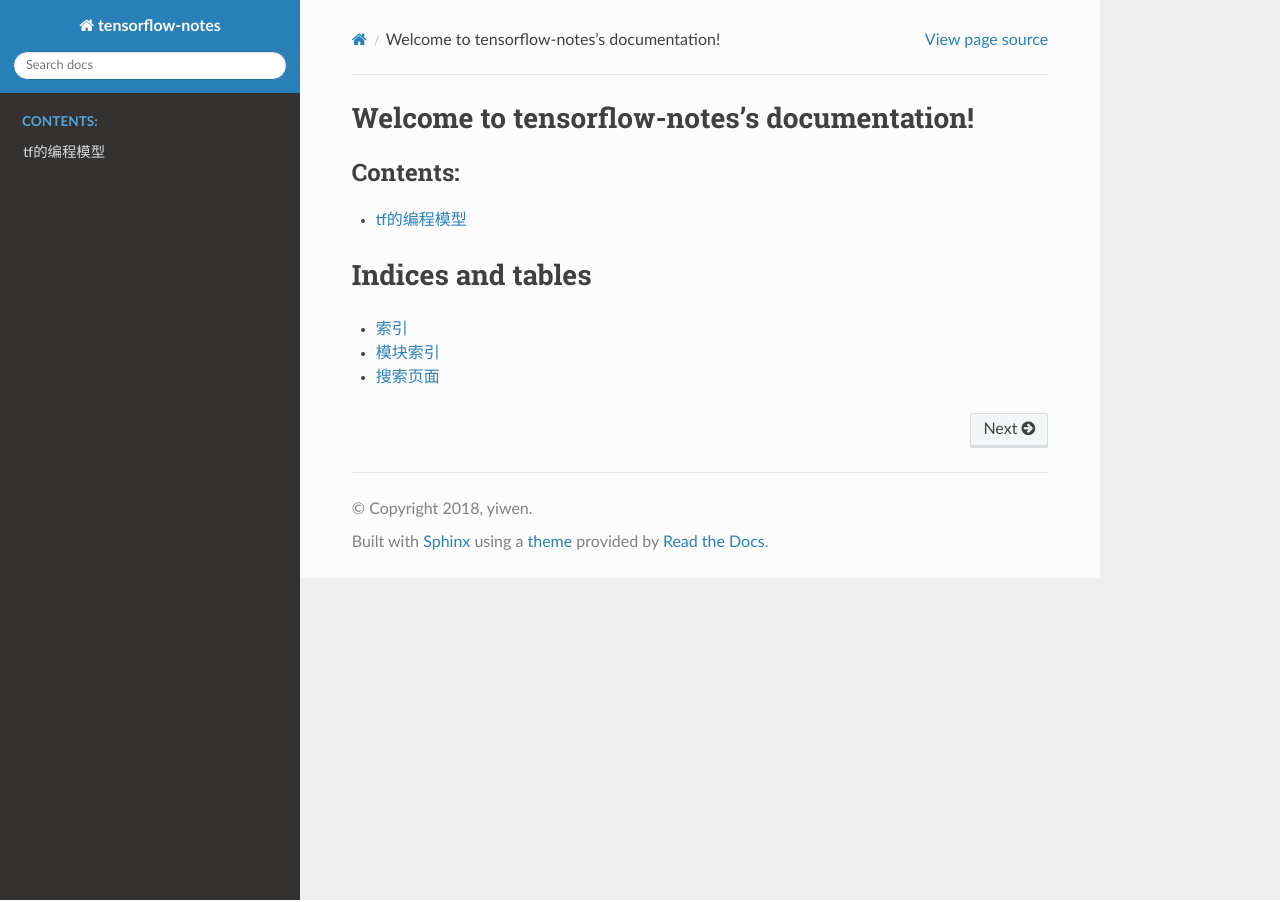
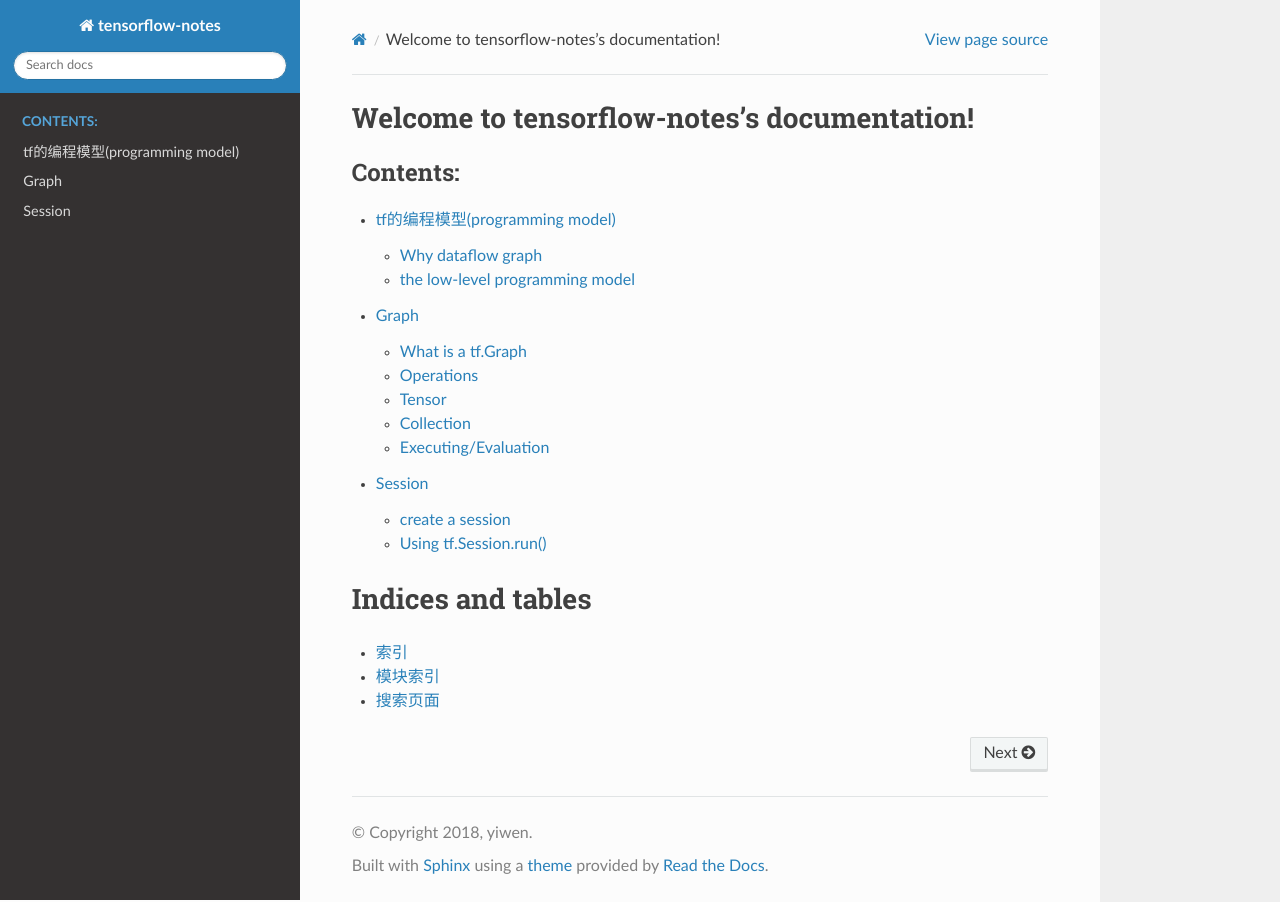
Before and after one commit to yiwenliu/tensorflow-notes, a Sphinx documentation site: the page built from source/index.rst, in a window 1280 px wide. Built offline with Sphinx 7.4.7 and the Read the Docs theme 2.0.0, drawn with Linux system fonts in a browser that asks for light colours; some of the changed lines change nothing that is shown.

Commit message:
20180110

```diff
--- a/source/basic.rst
+++ /dev/null
@@ -1,5 +0,0 @@
-tf的编程模型
-============
-模型有两层：
-1. Graph level
-2. Session and evaluation level
--- /dev/null
+++ b/source/graph_session.rst
@@ -0,0 +1,108 @@
+Graph
+========
+
+What is a tf.Graph
+------------------------
+TensorFlow provides **a default graph** that is an implicit argument(隐式参数) to all API functions in the same context.
+
+tf.Graph包含两个相关联的信息：
+
+1. Graph structure
+^^^^^^^^^^^^^^^^^^^^
+
+2. Graph collections
+^^^^^^^^^^^^^^^^^^^^^^^^^^^^^^^^^^^^^^^^
+其实就是一个dict，associate a list of objects with a key，这里的object可能指的就是node/operation。
+
+collections的意义：Because disconnected parts of a TensorFlow program might want to create **variables**, it is sometimes useful to have a single way to access all of them
+
+例如，tf.Variable()这个API就实现了上述两个信息：
+
+1. Executing v = tf.Variable(0) adds to the graph a tf.Operation that will store a writeable tensor value that persists between tf.Session.run calls.
+
+2. when you create a tf.Variable, it is added by default to collections representing "global variables" and "trainable variables".
+
+Operations
+------------
+input
+^^^^^^
+tensor OR `Tensor-like objects <https://www.tensorflow.org/programmers_guide/graphs#tensor-like_objects>`_
+
+output
+^^^^^^^
+
+graph context
+^^^^^^^^^^^^^^^
+1. default graph
+
+TensorFlow provides a "default graph" that is implicitly passed to all API functions in the same context.
+
+2. 多graph时设置graph context
+
+`programming with multiple graphs <https://www.tensorflow.org/programmers_guide/graphs#programming_with_multiple_graphs>`_
+
+name
+^^^^^
+1. 意义
+
+tf.Graph中的operation以及其返回的tensor都要有唯一的名字。
+
+和collection不同，name和Operations是一一对应的关系。
+
+2. 定义
+
+TensorFlow automatically chooses a unique name for each operation in your graph（默认name）。
+但是，有两种方式 `<https://www.tensorflow.org/programmers_guide/graphs#naming_operations>`_ 可以改变这个默认的name。
+
+3.命名规则
+
+`programming guid <https://www.tensorflow.org/programmers_guide/graphs#naming_operations>`_
+
+running device
+^^^^^^^^^^^^^^^^
+1. 默认的设备
+
+对于一个operation而言，tf会默认让其运行在某个设备上，即使是一台仅仅有一个GPU的机器，仍能把这个operation的计算置于CPU或者GPU。
+
+2. 制定运行的设备
+一个设备的specification如下：
+
+/job:<JOB_NAME>/task:<TASK_INDEX>/device:<DEVICE_TYPE>:<DEVICE_INDEX>
+
+其中，device:<DEVICE_TYPE>:<DEVICE_INDEX>好理解，那么，前半部分是什么意思？`distributed tensorflow <https://www.tensorflow.org/deploy/distributed>`_
+
+Tensor
+--------
+
+Collection
+-----------
+
+Executing/Evaluation
+----------------------
+我们构建的graph实际上就是一个client program，其和C++ runtime之间的连接由tf.Session来实现。
+
+Session
+=========
+
+create a session
+-----------------
+Session的一头是Graph(client program)，一头是C++ runtime。
+
+.. code-block:: python
+  :linenos:
+
+  # Create a default in-process session.
+  with tf.Session() as sess:
+  # ...
+
+  # Create a remote session.
+  with tf.Session("grpc://example.org:2222"):
+  # ...
+
+  g_1 = tf.Graph()
+  with g_1.as_default():
+  # Sessions created in this scope will run operations from `g_1`.
+    sess_1 = tf.Session()
+
+Using tf.Session.run()
+-----------------------
--- a/source/index.rst
+++ b/source/index.rst
@@ -10,7 +10,8 @@ Welcome to tensorflow-notes's documentation!
    :maxdepth: 2
    :caption: Contents:
 
-   basic
+   programming_model
+   graph_session
 
 
 
--- /dev/null
+++ b/source/programming_model.rst
@@ -0,0 +1,48 @@
+tf的编程模型(programming model)
+================================
+tf has two programming model:
+
+1. Low-level programming model
+
+2. Higher-level APIs
+
+Why dataflow graph
+-------------------
+Dataflow is a common programming model for **parallel computing**. In computer programming, **dataflow programming** is a **programming paradigm** that models a program as a directed graph of the data flowing between operations, thus implementing dataflow principles and architecture.
+
+the low-level programming model
+---------------------------------
+
+该模型有两层：
+
+1. Graph level
+
+2. Session and evaluation level
+
+Graph level
+^^^^^^^^^^^^^^
+
+This level is to design operations which are organised as a Graph. And your Graph holds operations and tensors, not values.
+
+.. code-block:: python
+  :linenos:
+
+  a = tf.add(2, 2)
+  print(a) # => Tensor("Add:0", shape=(), dtype=int32)
+  print(type(a)) #=> <class 'tensorflow.python.framework.ops.Tensor'>
+
+Session and evaluation level
+^^^^^^^^^^^^^^^^^^^^^^^^^^^^^^^
+When you start what is called a Session, you actually create a new scope for your program where operations can “happens”. This is where you can run or evaluate operations and tensors. And when you do so, results start to unravel: tensors get filled with real values, operations get computed, results are obtained, functions converge, etc.
+
+But as soon as you get out of the scope of your Session, the Graph returns to its static and quite boring state.
+
+.. code-block:: python
+  :linenos:
+
+  a=tf.add(2,2)
+  with tf.Session() as sess:
+    print(a)  #=>Tensor("Add_5:0", shape=(), dtype=int32)
+    print(sess.run(a)) #=>4
+    print(type(sess.run(a))) #=><class 'numpy.int32'>
+    print(a)  #=>Tensor("Add_5:0", shape=(), dtype=int32)
```
Also changed, not shown: 1 other file.
